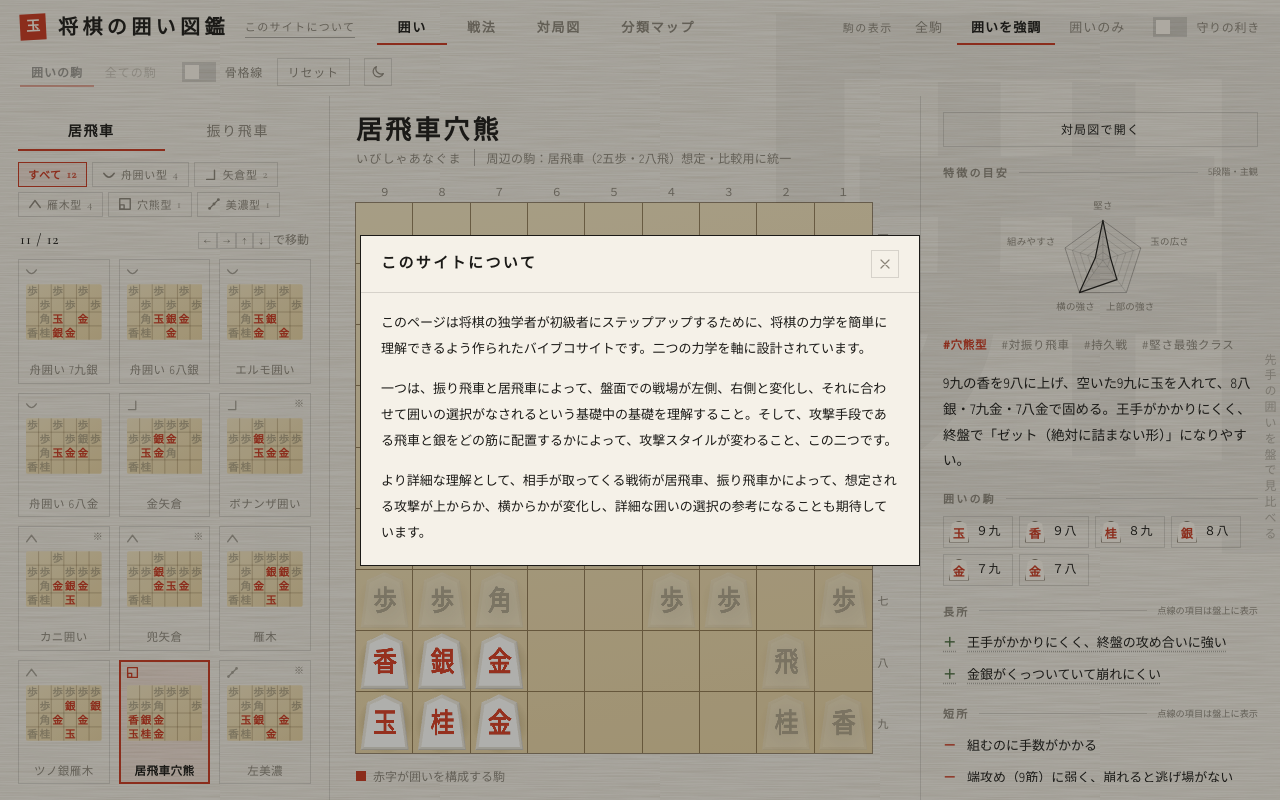
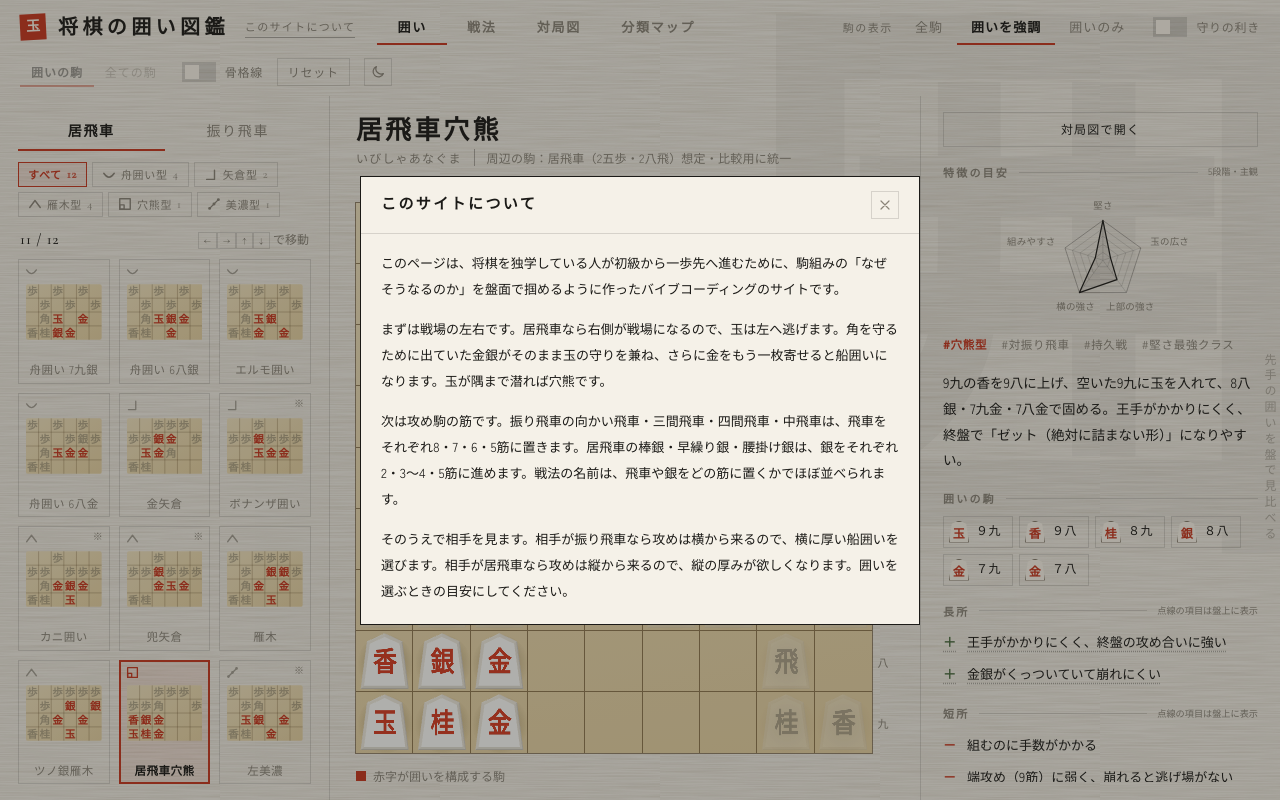
Before and after one commit to Mikanixonable/shogi-archived, a website: page index.html in a window 1280 px wide. Both pictures are taken after a click on the button "このサイトについて". Drawn offline with nearby package versions, Linux system fonts and the light colour scheme; a web font is replaced by a local one.

Commit message:
aboutモーダルの説明文を具体的な読み方の案内に差し替え
Generated with [Devin](https://devin.ai)

Co-Authored-By: Devin <158243242+devin-ai-integration[bot]@users.noreply.github.com>

```diff
--- a/index.html
+++ b/index.html
@@ -138,9 +138,10 @@
     </button>
   </div>
   <div class="about-body">
-    <p>このページは将棋の独学者が初級者にステップアップするために、将棋の力学を簡単に理解できるよう作られたバイブコサイトです。二つの力学を軸に設計されています。</p>
-    <p>一つは、振り飛車と居飛車によって、盤面での戦場が左側、右側と変化し、それに合わせて囲いの選択がなされるという基礎中の基礎を理解すること。そして、攻撃手段である飛車と銀をどの筋に配置するかによって、攻撃スタイルが変わること、この二つです。</p>
-    <p>より詳細な理解として、相手が取ってくる戦術が居飛車、振り飛車かによって、想定される攻撃が上からか、横からかが変化し、詳細な囲いの選択の参考になることも期待しています。</p>
+    <p>このページは、将棋を独学している人が初級から一歩先へ進むために、駒組みの「なぜそうなるのか」を盤面で掴めるように作ったバイブコーディングのサイトです。</p>
+    <p>まずは戦場の左右です。居飛車なら右側が戦場になるので、玉は左へ逃げます。角を守るために出ていた金銀がそのまま玉の守りを兼ね、さらに金をもう一枚寄せると船囲いになります。玉が隅まで潜れば穴熊です。</p>
+    <p>次は攻め駒の筋です。振り飛車の向かい飛車・三間飛車・四間飛車・中飛車は、飛車をそれぞれ8・7・6・5筋に置きます。居飛車の棒銀・早繰り銀・腰掛け銀は、銀をそれぞれ2・3〜4・5筋に進めます。戦法の名前は、飛車や銀をどの筋に置くかでほぼ並べられます。</p>
+    <p>そのうえで相手を見ます。相手が振り飛車なら攻めは横から来るので、横に厚い船囲いを選びます。相手が居飛車なら攻めは縦から来るので、縦の厚みが欲しくなります。囲いを選ぶときの目安にしてください。</p>
   </div>
 </dialog>
 
```
